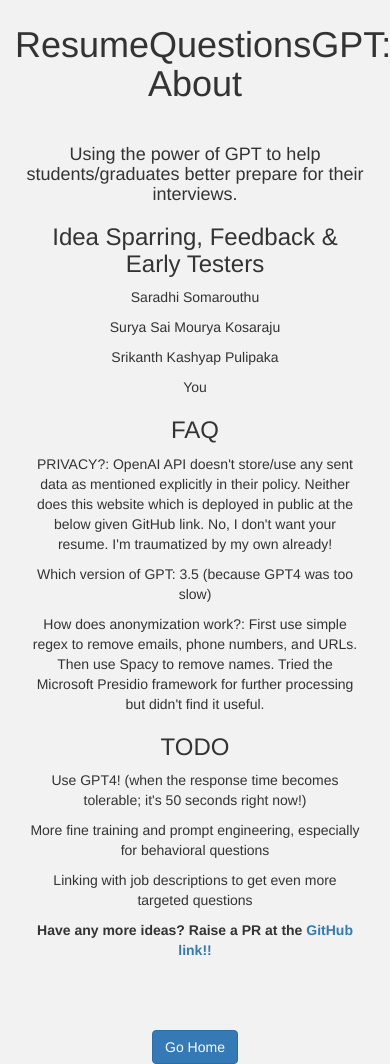
After one commit to SrikarKashyap/ResumeQuestionsGPT, a Flask app: page /about in a window 390 px wide. The commit adds this page. Run offline with Flask 3, Linux system fonts and the light colour scheme; some libraries are stand-ins or nearby versions.

Commit message:
about page and other small fixes

```diff
--- a/app.py
+++ b/app.py
@@ -2,8 +2,8 @@ import flask
 import openai
 import PyPDF2
 import json
-from presidio_analyzer import AnalyzerEngine
-from presidio_anonymizer import AnonymizerEngine
+# from presidio_analyzer import AnalyzerEngine
+# from presidio_anonymizer import AnonymizerEngine
 import spacy
 import os
 import re
@@ -26,6 +26,9 @@ def index():
 
 
 def anonymize_text(text):
+    """
+    Named Entity Recognition (NER) to remove names from text using spaCy
+    """
     model = spacy.load("en_core_web_sm")
     doc = model(text)
     for ent in doc.ents:
@@ -45,6 +48,9 @@ def anonymize_text(text):
 
 
 def process_and_identify(text):
+    """
+    Identify and replace emails, phones, urls, ssn, pan and aadhar numbers.
+    """
     # regular expressions
     email_re = r"[\w\.-]+@[\w\.-]+"
     phone_re = r"\+?\d[\d -]{5,15}\d"
@@ -70,8 +76,16 @@ def process_and_identify(text):
     return text
 
 
+@app.route('/about', methods=['GET'])
+def about():
+    return flask.render_template('about.html')
+
+
 @app.route('/questions', methods=['GET'])
 def questions_form():
+    """
+    Redirect to home page if user tries to access questions page directly
+    """
     return flask.render_template('index.html')
 
 
@@ -92,8 +106,11 @@ def questions():
     start_pdf = time.time()
     pdfReader = PyPDF2.PdfReader(file)
     resume = ""
-    for i in range(len(pdfReader.pages)):
+    # read only first page
+    for i in range(1):
         resume += pdfReader.pages[i].extract_text()
+    # for i in range(len(pdfReader.pages)):
+        # resume += pdfReader.pages[i].extract_text()
     end_pdf = time.time()
     durations['PDF Parsing'] = round(end_pdf - start_pdf, 3)
     start_anon = time.time()
--- /dev/null
+++ b/templates/about.html
@@ -0,0 +1,103 @@
+<!DOCTYPE html>
+<!-- load static -->
+<!--[if lt IE 7]>      <html class="no-js lt-ie9 lt-ie8 lt-ie7"> <![endif]-->
+<!--[if IE 7]>         <html class="no-js lt-ie9 lt-ie8"> <![endif]-->
+<!--[if IE 8]>         <html class="no-js lt-ie9"> <![endif]-->
+<!--[if gt IE 8]>      <html class="no-js"> <!--<![endif]-->
+<html>
+    <head>
+        <!-- Google tag (gtag.js) -->
+        <script async src="https://www.googletagmanager.com/gtag/js?id=G-WJRNFS97JR"></script>
+        <script>
+        window.dataLayer = window.dataLayer || [];
+        function gtag(){dataLayer.push(arguments);}
+        gtag('js', new Date());
+
+        gtag('config', 'G-WJRNFS97JR');
+        </script>
+        <meta charset="utf-8">
+        <meta http-equiv="X-UA-Compatible" content="IE=edge">
+        <title>ResumeQuestionsGPT: Generate Interview Questions from your resume using GPT</title>
+        <meta name="description" content="">
+        <meta name="viewport" content="width=device-width, initial-scale=1">
+        <link rel="stylesheet" href="">
+        <!-- import bootstrap -->
+        <link rel="stylesheet" href="https://maxcdn.bootstrapcdn.com/bootstrap/3.4.1/css/bootstrap.min.css">
+        <!-- import jquery -->
+        <script src="https://ajax.googleapis.com/ajax/libs/jquery/3.5.1/jquery.min.js"></script>
+        <style>
+            form, input  {
+                margin: 0 auto;
+
+            }
+
+            div#loading {
+                width: 100px;
+                height: 100px;
+                display: none;
+                background: url(/static/loader.gif) no-repeat;
+                cursor: wait;
+                position: absolute;
+                left: 50%;
+                top: 50%;
+                }
+            body {
+                background-color: #f2f2f2;
+                text-align: center;
+                padding-top: 1%;
+            }
+        </style>
+        <script type="text/javascript">// <![CDATA[
+            function loading(){
+                $("#loading").show();
+                $("#loading-text").show();
+                $("#container").hide();
+            }
+    // ]]>
+    </script>
+
+    </head>
+    <body>
+        <!--[if lt IE 7]>
+            <p class="browsehappy">You are using an <strong>outdated</strong> browser. Please <a href="#">upgrade your browser</a> to improve your experience.</p>
+        <![endif]-->
+        <div id="loading-text" hidden>
+            <h3>Don't leave yet! We're generating your questions...</h3>
+            <h3>Estimated time: 30 seconds to 1 minute</h3>
+        </div>
+        <div id="loading">
+        </div>
+        <div id="container">
+
+
+        <div class="col-md-1">
+        </div>
+        <div class="col-md-10" id="content">
+        <h1>ResumeQuestionsGPT: About</h1>
+        </div>
+        <div class="col-md-1">
+        </div>
+        <br>
+        <div class="col-md-12" id="content">
+            <h4>Using the power of GPT to help students/graduates better prepare for their interviews.</h4>
+        <div class="col-md-12" id="content">
+        <h3>Idea Sparring, Feedback & Early Testers</h3>
+        <p>Saradhi Somarouthu</p>
+        <p>Surya Sai Mourya Kosaraju</p>
+        <p>Srikanth Kashyap Pulipaka</p>
+        <p>You</p>
+        <h3>FAQ</h3>
+        <p>PRIVACY?: OpenAI API doesn't store/use any sent data as mentioned explicitly in their policy. Neither does this website which is deployed in public at the below given GitHub link. No, I don't want your resume. I'm traumatized by my own already!</p>
+        <p>Which version of GPT: 3.5 (because GPT4 was too slow)</p>
+        <p>How does anonymization work?: First use simple regex to remove emails, phone numbers, and URLs. Then use Spacy to remove names. Tried the Microsoft Presidio framework for further processing but didn't find it useful.</p>
+        <h3>TODO</h3>
+        <p>Use GPT4! (when the response time becomes tolerable; it's 50 seconds right now!)</p>
+        <p>More fine training and prompt engineering, especially for behavioral questions</p>
+        <p>Linking with job descriptions to get even more targeted questions</p>
+        <p><b>Have any more ideas? Raise a PR at the <a href="https://github.com/srikarkashyap/ResumeQuestionsGPT">GitHub link!!</a></b></p>
+        <br><br><br>
+        <a href='/'><button class="btn btn-primary">Go Home</button></a>
+    </div>
+        </div>
+    </body>
+</html>
--- a/templates/questions.html
+++ b/templates/questions.html
@@ -48,6 +48,7 @@
             <div class="jumbotron">
                 <h1>ResumeQuestionsGPT: Probable Questions</h1>
                 <p>Based on your resume, GPT has generated the following probable questions that you may be asked in an interview.</p>
+                <p>A side project by Srikar Kashyap Pulipaka (spulipa@iu.edu)</p>
             </div>
             <div class="row">
                 <div class="col-sm-12">
@@ -102,6 +103,7 @@
                     </table>
                 </div>
             </div>
+            <a href='/'><button class="btn btn-primary">Go Home</button></a>
         </div>
     </body>
 </html>
```
Also changed, not shown: templates/index.html (+7 -3 lines).
